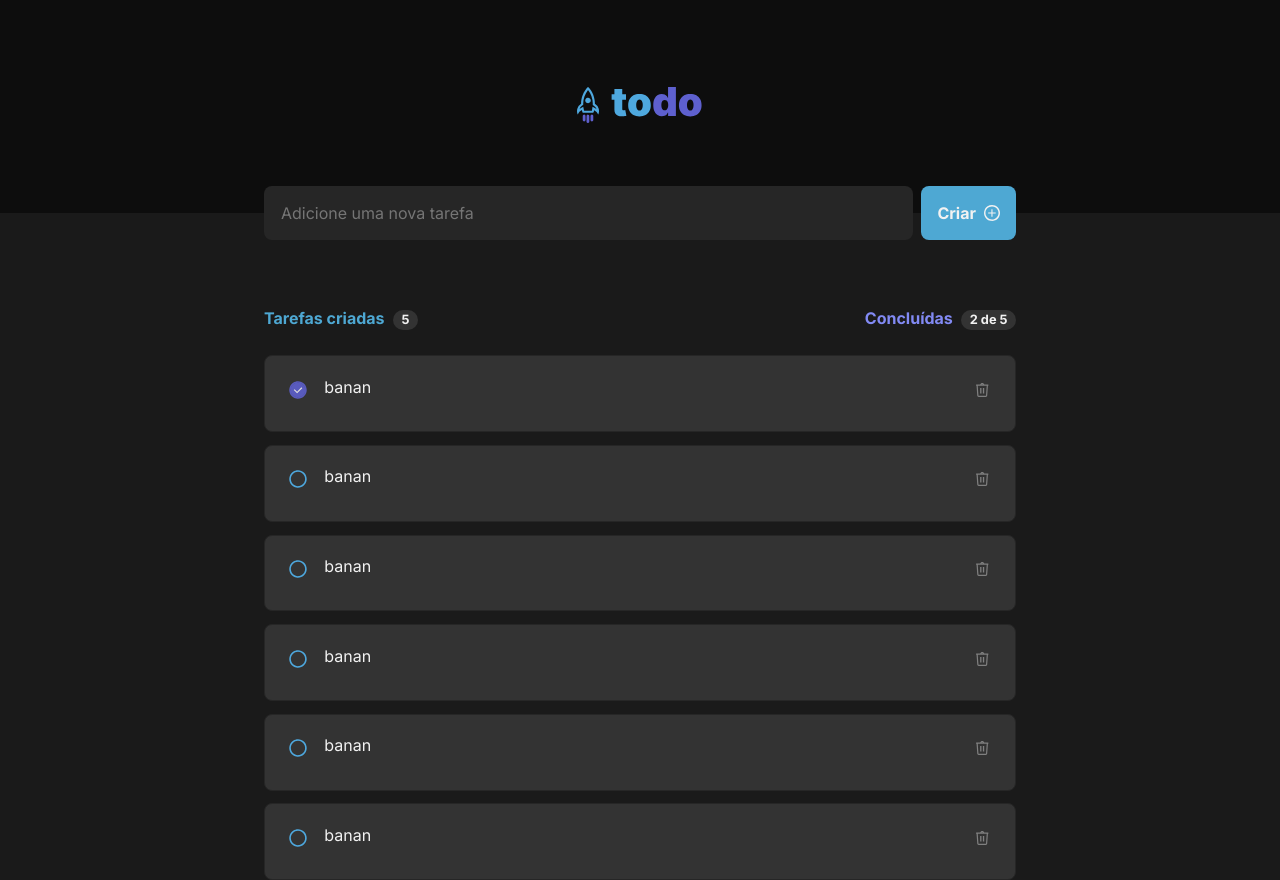
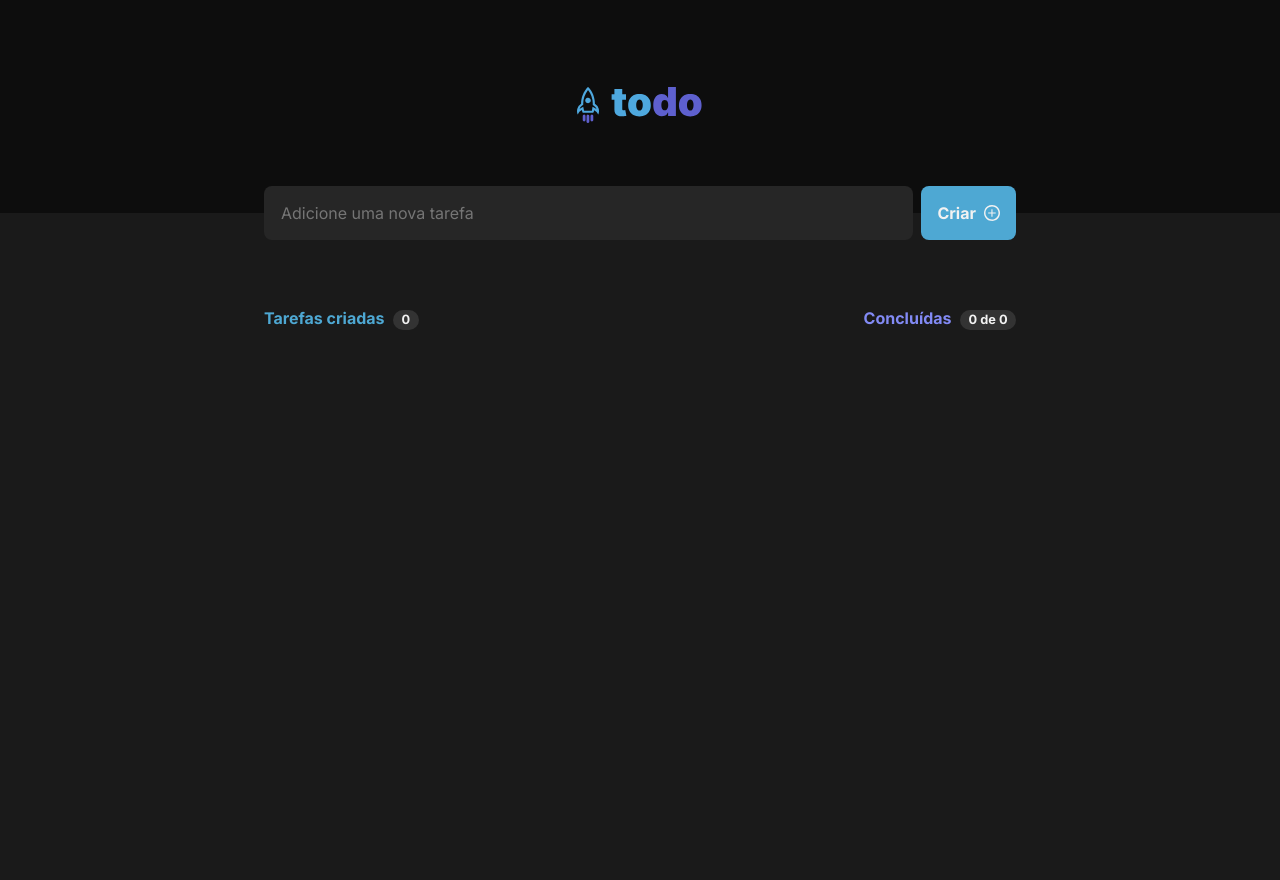
Before and after one commit to brenoangelo/todo, a React (Vite) app: page / in a window 1280 px wide. After the commit the page ends 800 px from the top, so only its background shows below. Built offline with nearby package versions, Linux system fonts and the light colour scheme.

Commit message:
Implement Create new Task, finished / undo and delete task

```diff
--- a/src/App.tsx
+++ b/src/App.tsx
@@ -1,20 +1,69 @@
+import { TaskListTable } from './components/TaskListTable';
+import { Header } from './components/Header';
+import { Input } from './components/Input';
 
-import { TaskListTable } from './components/TaskListTable'
-import { Header } from './components/Header'
-import { Input } from './components/Input'
+import './global.scss';
+import styles from './App.module.scss';
+import { useState } from 'react';
 
-import './global.scss'
-import styles from './App.module.scss'
+type Task = {
+  id: number;
+  title: string;
+  isDone: boolean;
+};
 
 export function App() {
+  const [tasks, setTasks] = useState<Task[]>([]);
+
+  function handleCreateNewTask(task: string) {
+    const newTask = {
+      id: Number(new Date()),
+      title: task,
+      isDone: false,
+    };
+
+    setTasks((tasks) => [newTask, ...tasks]);
+  }
+
+  function handleFinishAndUndoFinishTask(id: number, finish: boolean) {
+    const tasksCopy = Array.from(tasks);
+    const taskExists = tasksCopy.find((item) => item.id === id);
+
+    if (!taskExists) {
+      return;
+    }
+
+    tasksCopy.splice(
+      tasksCopy.findIndex((item) => item.id === id),
+      1,
+      { ...taskExists, isDone: finish },
+    );
+
+    setTasks(tasksCopy);
+  }
+
+  function handleDeleteTask(id: number) {
+    const taskExists = tasks.find((item) => item.id === id);
+
+    if (!taskExists) {
+      return;
+    }
+
+    setTasks((tasks) => tasks.filter((item) => item.id !== id));
+  }
+
   return (
     <div className={styles.app}>
       <Header />
       <main className="container">
-        <Input />
+        <Input handleCreateNewTask={handleCreateNewTask} />
 
-        <TaskListTable />
+        <TaskListTable
+          tasks={tasks}
+          handleFinishAndUndoFinishTask={handleFinishAndUndoFinishTask}
+          handleDeleteTask={handleDeleteTask}
+        />
       </main>
     </div>
-  )
+  );
 }
--- a/src/components/Input.tsx
+++ b/src/components/Input.tsx
@@ -2,15 +2,38 @@ import { Button } from './Button';
 
 import iconPlus from '../assets/icon-plus.svg';
 import styles from './Input.module.scss';
+import { FormEvent, useState } from 'react';
 
-export function Input() {
+interface InputProps {
+  handleCreateNewTask: (task: string) => void;
+}
+
+export function Input({ handleCreateNewTask }: InputProps) {
+  const [newTask, setNewTask] = useState('');
+
+  function createNewTask(event: FormEvent) {
+    event.preventDefault();
+
+    if (newTask.trim() === '') {
+      return;
+    }
+
+    handleCreateNewTask(newTask);
+    setNewTask('');
+  }
+
   return (
-    <div className={styles.inputWrapper}>
-      <input type="text" placeholder="Adicione uma nova tarefa" />
-      <Button>
+    <form onSubmit={createNewTask} className={styles.inputWrapper}>
+      <input
+        type="text"
+        placeholder="Adicione uma nova tarefa"
+        onChange={(event) => setNewTask(event.target.value)}
+        value={newTask}
+      />
+      <Button type="submit">
         Criar
         <img src={iconPlus} />
       </Button>
-    </div>
+    </form>
   );
 }
--- a/src/components/TaskListTable.tsx
+++ b/src/components/TaskListTable.tsx
@@ -1,51 +1,54 @@
 import styles from './TaskListTable.module.scss';
 import { TaskWrapper } from './TaskWrapper';
 
-const TASKS = [
-  {
-    title: 'Integer urna interdum massa libero auctor neque',
-    isFinished: false,
-  },
-  {
-    title: 'Integer urna interdum massa libero auctor neque',
-    isFinished: false,
-  },
-  {
-    title: 'Integer urna interdum massa libero auctor neque',
-    isFinished: true,
-  },
-  {
-    title: 'Integer urna interdum massa libero auctor neque',
-    isFinished: false,
-  },
-  {
-    title: 'Integer urna interdum massa libero auctor neque',
-    isFinished: true,
-  },
-  {
-    title: 'Integer urna interdum massa libero auctor neque',
-    isFinished: false,
-  },
-];
+type Task = {
+  id: number;
+  title: string;
+  isDone: boolean;
+};
 
-export function TaskListTable() {
+interface TaskListTableProps {
+  tasks: Task[];
+  handleFinishAndUndoFinishTask: (id: number, finish: boolean) => void;
+  handleDeleteTask: (id: number) => void;
+}
+
+export function TaskListTable({
+  tasks,
+  handleFinishAndUndoFinishTask,
+  handleDeleteTask,
+}: TaskListTableProps) {
+  const tasksCount = tasks.length;
+  const finishedTasksCount = tasks.reduce((acc, task) => {
+    acc += task.isDone ? 1 : 0;
+
+    return acc;
+  }, 0);
+
   return (
     <div className={styles.taskContainer}>
       <header className={styles.tableHeader}>
         <span>
           Tarefas criadas
-          <span>5</span>
+          <span>{tasksCount}</span>
         </span>
 
         <span>
           Concluídas
-          <span>2 de 5</span>
+          <span>{`${finishedTasksCount} de ${tasksCount}`}</span>
         </span>
       </header>
 
       <div className={styles.tableList}>
-        {TASKS.map((task, index) => (
-          <TaskWrapper title="banan" isFinished={index === 0}/>
+        {tasks.map((task) => (
+          <TaskWrapper
+            key={task.id}
+            taskId={task.id}
+            title={task.title}
+            isFinished={task.isDone}
+            handleFinishAndUndoFinishTask={handleFinishAndUndoFinishTask}
+            handleDeleteTask={handleDeleteTask}
+          />
         ))}
       </div>
     </div>
--- a/src/components/TaskWrapper.tsx
+++ b/src/components/TaskWrapper.tsx
@@ -1,18 +1,28 @@
+import { HTMLAttributes } from 'react';
 import styles from './TaskWrapper.module.scss';
 
-import IconCheck from '../assets/icon-check.svg';
-import IconTrash from '../assets/icon-trash.svg';
-import IconCheckUnfilled from '../assets/icon-check-unfilled.svg';
-
-interface TaskWrapperProps {
+interface TaskWrapperProps extends HTMLAttributes<HTMLDivElement> {
   title: string;
   isFinished: boolean;
+  handleFinishAndUndoFinishTask: (id: number, finish: boolean) => void;
+  taskId: number;
+  handleDeleteTask: (id: number) => void;
 }
 
-export function TaskWrapper({ title, isFinished }: TaskWrapperProps) {
+export function TaskWrapper({
+  title,
+  isFinished,
+  handleFinishAndUndoFinishTask,
+  taskId,
+  handleDeleteTask,
+  ...props
+}: TaskWrapperProps) {
   return (
-    <div className={styles.taskWrapper}>
-      <button className={styles.statusIcon}>
+    <div className={styles.taskWrapper} {...props}>
+      <button
+        className={styles.statusIcon}
+        onClick={() => handleFinishAndUndoFinishTask(taskId, !isFinished)}
+      >
         {isFinished ? (
           <svg
             width="24"
@@ -54,7 +64,10 @@ export function TaskWrapper({ title, isFinished }: TaskWrapperProps) {
 
       <p>{title}</p>
 
-      <button className={styles.trashIcon}>
+      <button
+        className={styles.trashIcon}
+        onClick={() => handleDeleteTask(taskId)}
+      >
         <svg
           width="24"
           height="24"
```
